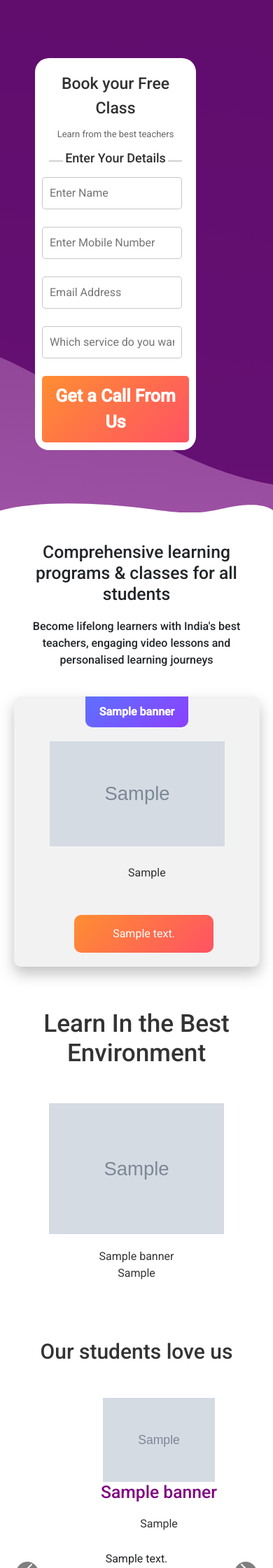
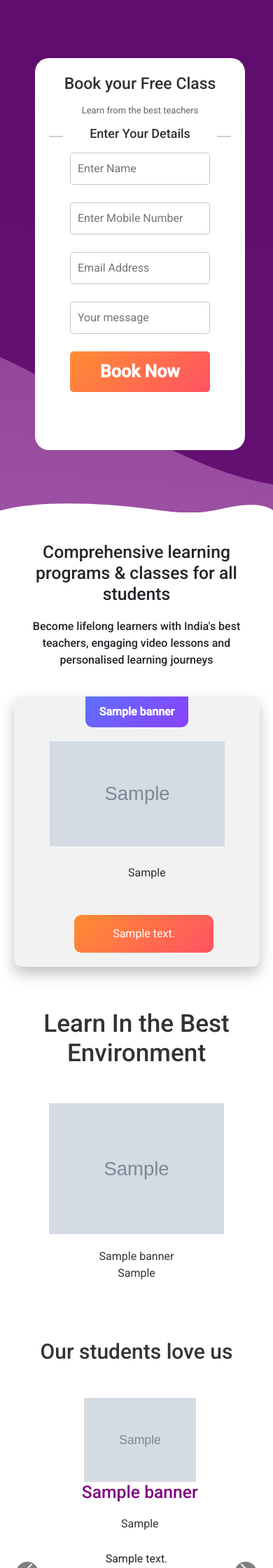
Before and after one commit to ekesel/StringingAcademy, a Django app: template templates/index.html in a window 390 px wide. Shown: the part 240-2480 px from the top of the page at 70% size. Run offline with Django 4.2, Linux system fonts and the light colour scheme; tables that the repository leaves empty hold one stand-in row (values such as "Sample post"); the template is opened without the code that fills it: values that come from a table or form of the project are taken from there, most other values are stand-ins (such as "Sample title", 1, 10 or a date in 2020); grey boxes marked "Sample" are stand-in pictures; some libraries are stand-ins or nearby versions.

Commit message:
updated bugs

```diff
--- a/assets/style.css
+++ b/assets/style.css
@@ -139,6 +139,10 @@ html {
     z-index: 1008;
     width: 100%;
     margin-top: 160px;
+}
+
+.curve {
+    margin-top: 430px !important;
 }
 
 /* -----------------section 2---------------- */
@@ -682,28 +686,22 @@ footer .bottom .copyright{
     font-size: 40px;
 }
 
-.card1:hover {
-    background:#ae71b3;
-    border:1px solid #00ffb6;
+.card {
+    background: #ffb933 !important;
+    border-radius: 30px !important;
 }
 
-.card1:hover .list-group-item{
-background:#ae71b3 !important
-}
-
-
-.card:hover .btn-outline-dark{
-color:white;
-background:#212529;
+.card:hover {
+    background: #bf7fbf !important;
 }
 
 @media only screen and (max-width: 414px) {
     /* CSS rules for smartphones in small portrait orientation go here */
     .heroo .heroo-bg {
-        width: -webkit-fill-available;
+        width: 100%;
     }
     .heroo .formm {
-        width: 230px;
+        width: 300px;
         padding: 20px 10px;
         border-radius: 20px;
         height: 560px;
@@ -718,7 +716,7 @@ background:#212529;
     }
     .heroo .formm .hr2 {
         width: 20px;
-        margin-left: 180px;
+        margin-left: 250px;
     }
     .heroo .curves {
         width: 100%;
@@ -769,9 +767,8 @@ background:#212529;
     .sec4 .rating, .parents-review {
         flex-direction: column;
     }
-    .sec4 .rating .download, .star-rating, .cities, .minutes {
-        margin-left: 2rem;
-        margin-right: 2rem;
+    .sec4 .rating .download {
+        margin-left: 0.3rem;
     }
     .sec4 .rating .download img {
         width: 10rem;
@@ -819,7 +816,7 @@ background:#212529;
 @media only screen and (min-width: 415px) and (max-width: 664px) and (orientation: portrait) {
     /* CSS rules for smartphones in portrait orientation go here */
     .heroo .heroo-bg {
-        width: -webkit-fill-available;
+        width: 100%;
     }
     .heroo .formm {
         width: 330px;
@@ -936,7 +933,7 @@ background:#212529;
 /* CSS rules for smartphones in landscape orientation go here */
     .heroo .heroo-bg {
         height: 170vh;
-        width: -webkit-fill-available;
+        width: 100%;
     }
     .nav-bar .logo img {
         width: 4.5rem;
@@ -1047,7 +1044,7 @@ background:#212529;
 @media only screen and (min-width: 768px) and (max-width: 991px) and (orientation: portrait) {
 /* CSS rules for tablets in portrait orientation go here */
     .heroo .heroo-bg {
-        width: -webkit-fill-available;
+        width: 100%;
     }
     .nav-bar .logo img {
         width: 60px;
@@ -1154,7 +1151,7 @@ background:#212529;
 }
 .heroo .heroo-bg {
     height: 200vh;
-    width: -webkit-fill-available;
+    width: 100%;
 }
 .heroo .formm {
     width: 500px;
--- a/templates/about.html
+++ b/templates/about.html
@@ -71,13 +71,13 @@
                 <input type="text" name="name" id="" placeholder="Enter Name">
                 <input type="number" name="phone" id="" placeholder="Enter Mobile Number" minlength="10" required>
                 <input type="email" name="email" id="" placeholder="Email Address">
-                <input type="text" name="query" id="" placeholder="Which service do you want from us?">
-                <button class="book-class" type="submit">Get a Call From Us</button>
+                <input type="text" name="query" id="" placeholder="Your message">
+                <button class="book-class" type="submit">Book Now</button>
             </form>
             {% endif %}
         </div>
 
-        <img src="{% static 'curves.svg' %}" alt="" class="curves">
+        <img src="{% static 'curves.svg' %}" alt="" class="curves{% if response %} curve{%endif%}">
     </section>
 
     <div class="about-section">
--- a/templates/index.html
+++ b/templates/index.html
@@ -71,13 +71,13 @@
                 <input type="text" name="name" id="" placeholder="Enter Name">
                 <input type="number" name="phone" id="" placeholder="Enter Mobile Number" minlength="10" required>
                 <input type="email" name="email" id="" placeholder="Email Address">
-                <input type="text" name="query" id="" placeholder="Which service do you want from us?">
-                <button class="book-class" type="submit">Get a Call From Us</button>
+                <input type="text" name="query" id="" placeholder="Your message">
+                <button class="book-class" type="submit">Book Now</button>
             </form>
             {% endif %}
         </div>
 
-        <img src="{% static 'curves.svg' %}" alt="" class="curves">
+        <img src="{% static 'curves.svg' %}" alt="" class="curves{% if response %} curve{%endif%}">
     </section>
 
     <section class="sec2 container-fluid">
--- a/templates/pricing.html
+++ b/templates/pricing.html
@@ -71,13 +71,13 @@
                 <input type="text" name="name" id="" placeholder="Enter Name">
                 <input type="number" name="phone" id="" placeholder="Enter Mobile Number" minlength="10" required>
                 <input type="email" name="email" id="" placeholder="Email Address">
-                <input type="text" name="query" id="" placeholder="Which service do you want from us?">
-                <button class="book-class" type="submit">Get a Call From Us</button>
+                <input type="text" name="query" id="" placeholder="Your message">
+                <button class="book-class" type="submit">Book Now</button>
             </form>
             {% endif %}
         </div>
 
-        <img src="{% static 'curves.svg' %}" alt="" class="curves">
+        <img src="{% static 'curves.svg' %}" alt="" class="curves{% if response %} curve{%endif%}">
     </section>
 
     <div class='pricing-header'>
```
Also changed, not shown: templates/contact.html (+3 -4 lines).
